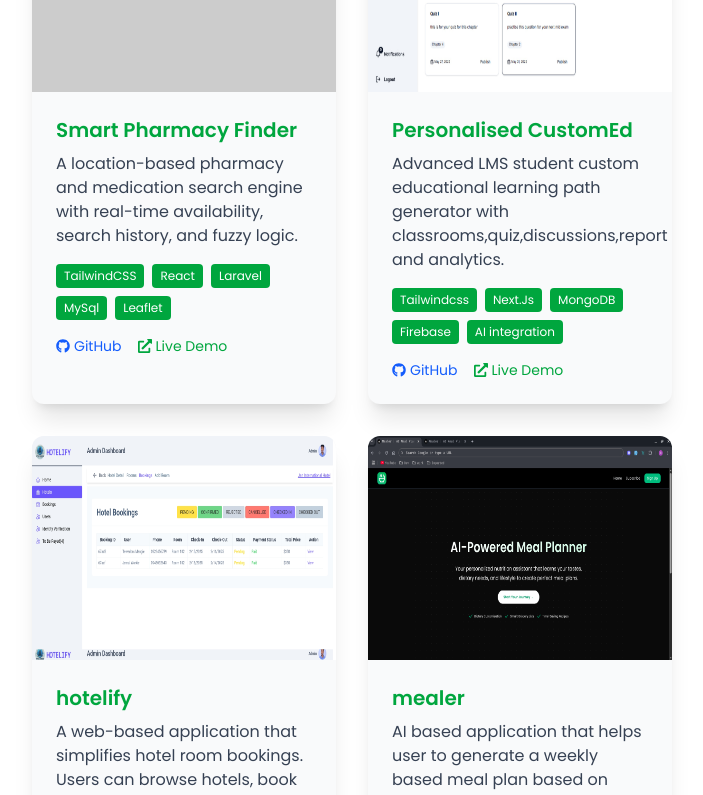
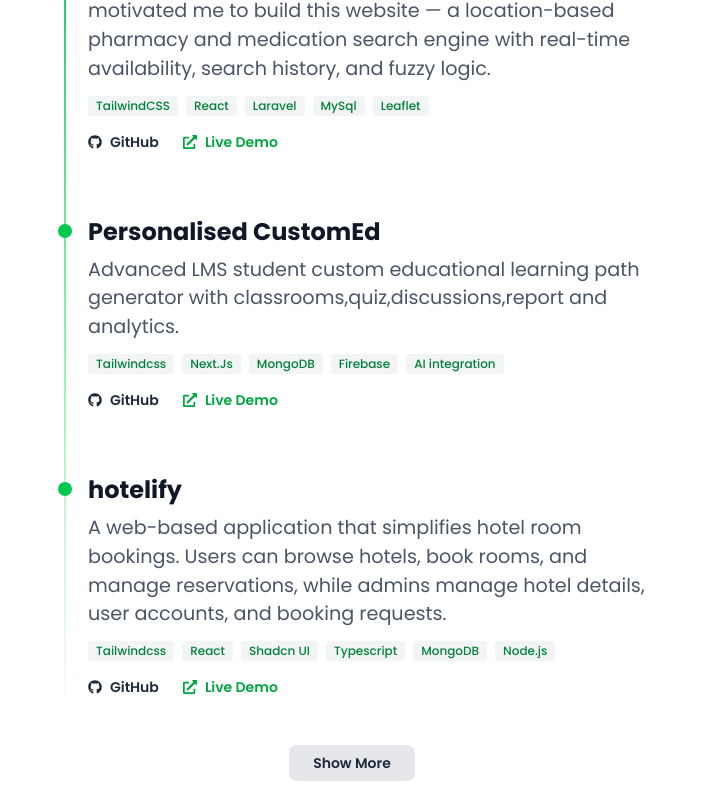
Before and after one commit to solomon-mh/solomon-muhye, a React (Vite) app: page / in a window 1280 px wide. Shown: the part 1990-2785 px from the top of the page, without its empty margins (288-991 px from the left). Built offline with nearby package versions, Linux system fonts and the light colour scheme.

Commit message:
refactor Experience and Projects components for improved layout and functionality; add Experience link to FloatingMenu; update project description for clarity

```diff
--- a/src/components/Experience.tsx
+++ b/src/components/Experience.tsx
@@ -33,7 +33,7 @@ const experiences = [
 
 const Experience = () => {
   return (
-    <section id="experience" className="py-2">
+    <section id="experience" className="py-2 px-8">
       <motion.h2
         initial={{ opacity: 0, y: -20 }}
         whileInView={{ opacity: 1, y: 0 }}
@@ -43,12 +43,20 @@ const Experience = () => {
         Experience
       </motion.h2>
 
-      <div className="relative max-w-4xl mx-auto border-l-2 border-green-500 dark:border-green-400 pl-6">
+      <div className="relative max-w-4xl mx-auto pl-6">
+        {/* Gradient vertical line */}
+        <div
+          className="absolute left-0 top-0 h-full w-[2px]
+               bg-gradient-to-b from-green-500 via-green-300 to-gray-50
+               dark:from-green-600 dark:via-green-300 dark:to-gray-900"
+        />
         {experiences.map((exp, i) => (
-          <div key={i} className="mb-10 group">
-            {/* Timeline dot */}
-            <div className="w-4 h-4 bg-green-500 dark:bg-green-400 rounded-full absolute -left-2.5 top-1.5 group-hover:scale-125 transition-transform" />
+          <div key={i} className="mb-16 relative group">
+            {/* Top dot */}
+            <div className="w-3.5 h-3.5 bg-green-500 dark:bg-green-400 rounded-full absolute -left-7.5 top-2 group-hover:scale-125 transition-transform" />
 
+            {/* Content */}
+            <div>
               <h3 className="text-xl font-semibold text-gray-900 dark:text-white">
                 {exp.role}
               </h3>
@@ -59,6 +67,7 @@ const Experience = () => {
                 {exp.details}
               </p>
             </div>
+          </div>
         ))}
       </div>
     </section>
--- a/src/components/FloatingMenu.tsx
+++ b/src/components/FloatingMenu.tsx
@@ -5,6 +5,7 @@ import {
   HiOutlineCog,
   HiOutlineCode,
   HiOutlineChatAlt,
+  HiOutlineBriefcase,
 } from "react-icons/hi";
 import { FiPlus } from "react-icons/fi";
 import { AnimatePresence, motion } from "framer-motion";
@@ -27,6 +28,7 @@ const FloatingMenu = () => {
     { icon: <HiOutlineUserCircle />, label: "About", href: "#about" },
     { icon: <HiOutlineCog />, label: "Skills", href: "#skills" },
     { icon: <HiOutlineCode />, label: "Projects", href: "#projects" },
+    { icon: <HiOutlineBriefcase />, label: "Experience", href: "#experience" },
     { icon: <HiOutlineChatAlt />, label: "Contact", href: "#contact" },
   ];
 
--- a/src/components/Projects.tsx
+++ b/src/components/Projects.tsx
@@ -1,61 +1,79 @@
-import { motion } from "framer-motion";
 import { FaGithub, FaExternalLinkAlt } from "react-icons/fa";
-import placeHolderImage from "../assets/sample.png";
 import { projects } from "../data/projects";
+import { useState } from "react";
 
 const Projects = () => {
+  const initialCount = 3; // how many to show at first
+  const [projectListsLength, setProjectListsLength] = useState(initialCount);
+  const [showMore, setShowMore] = useState(false);
+
+  const toggleShowMore = () => {
+    if (showMore) {
+      setProjectListsLength(initialCount ?? 3); // collapse
+    } else {
+      setProjectListsLength(projects.length); // expand
+    }
+    setShowMore(!showMore);
+  };
+
   return (
-    <section id="projects" className="py-16 transition-colors duration-500">
-      <div className="mx-auto">
-        <motion.h2
-          initial={{ opacity: 0, y: -30 }}
-          whileInView={{ opacity: 1, y: 0 }}
-          transition={{ duration: 0.6 }}
-          className="text-4xl font-bold text-center mb-12 text-green-600 dark:text-green-400"
-        >
+    <section id="projects" className="py-20">
+      <div className="px-4">
+        <h2 className="text-4xl font-extrabold text-green-600 dark:text-green-400 text-center mb-16">
           Projects
-        </motion.h2>
+        </h2>
 
-        <div className="grid gap-8 md:grid-cols-2">
-          {projects.map((proj) => (
-            <div className="rounded-xl overflow-hidden shadow-xl bg-gray-50 dark:bg-gray-800 hover:scale-[1.02] transition-transform duration-300">
-              <img
-                src={proj.image}
-                alt={proj.title}
-                className="w-full h-56 object-fit"
-                onError={(e) => {
-                  e.currentTarget.src = placeHolderImage;
-                }}
+        <div className="relative pl-10">
+          {/* Main vertical line with gradient */}
+          <div
+            className="absolute left-4 top-0 h-full w-[2px]
+                       bg-gradient-to-b from-green-500 via-green-300 to-gray-50
+                       dark:from-green-600 dark:via-green-300 dark:to-gray-900"
           />
-              <div className="p-6">
-                <h3 className="text-xl font-semibold text-green-600 dark:text-green-400">
+
+          <div className="space-y-16">
+            {projects.slice(0, projectListsLength).map((proj) => (
+              <div key={proj.title} className="relative group">
+                {/* Dot for each project */}
+                <div className="w-3.5 h-3.5 bg-green-500 dark:bg-green-400 rounded-full absolute -left-7.5 top-2 group-hover:scale-125 transition-transform" />
+
+                {/* Content */}
+                <div className="">
+                  <h3 className="text-2xl font-bold text-gray-900 dark:text-white">
                     {proj.title}
                   </h3>
-                <p className="text-base text-gray-700 dark:text-gray-300 mt-2 mb-4">
+                  <p className="text-gray-600 dark:text-gray-300 mt-2">
                     {proj.description}
                   </p>
-                <div className="flex flex-wrap gap-2 text-xs text-white">
+
+                  {/* Tech stack inline */}
+                  <div className="mt-3 flex flex-wrap gap-2">
                     {proj.tech.map((tech) => (
                       <span
                         key={tech}
-                      className="bg-green-600 dark:bg-green-500 px-2 py-1 rounded"
+                        className="text-xs font-medium bg-gray-100 text-green-700
+                                   dark:bg-gray-800 dark:text-white px-2 py-0.5 rounded"
                       >
                         {tech}
                       </span>
                     ))}
                   </div>
-                <div className="mt-4 flex gap-4">
+
+                  {/* Links */}
+                  <div className="mt-4 flex gap-6 text-sm font-semibold">
                     <a
                       href={proj.githubLink}
-                    className="text-sm text-blue-600 hover:underline flex items-center gap-1"
                       target="_blank"
+                      rel="noopener noreferrer"
+                      className="flex items-center gap-2 text-gray-800 dark:text-gray-200 hover:text-green-500"
                     >
                       <FaGithub /> GitHub
                     </a>
                     <a
                       href={proj.demoLink}
-                    className="text-sm text-green-600 hover:underline flex items-center gap-1"
                       target="_blank"
+                      rel="noopener noreferrer"
+                      className="flex items-center gap-2 text-green-600 dark:text-green-400 hover:underline"
                     >
                       <FaExternalLinkAlt /> Live Demo
                     </a>
@@ -63,35 +81,23 @@ const Projects = () => {
                 </div>
               </div>
             ))}
-          {/* <div
-            initial={{ opacity: 0, y: 30 }}
-            whileInView={{ opacity: 1, y: 0 }}
-            transition={{ delay: projects.length * 0.1, duration: 0.6 }}
-            className="rounded-xl overflow-hidden shadow-xl bg-gradient-to-br from-gray-200 via-gray-300 to-green-600 dark:text-white  dark:from-gray-400 dark:via-gray-400 dark:to-green-400 flex flex-col justify-center items-center p-8 hover:scale-[1.02] transition-transform duration-300"
+          </div>
+        </div>
+
+        {/* Show More / Show Less button */}
+        {projects.length > initialCount && (
+          <div className="mt-12 text-center">
+            <button
+              onClick={toggleShowMore}
+              className="px-6 py-2 text-sm font-semibold rounded-lg
+                         bg-gray-200 dark:text-white hover:bg-gray-300
+                         dark:bg-gray-800 dark:hover:bg-gray-700
+                         transition-colors"
             >
-            <h3 className="text-2xl font-bold mb-2 text-center">
-              <span className="flex items-center justify-center gap-4 my-2">
-                <FaStar className="text-yellow-400" />
-                <FaStar className="text-yellow-400" />
-                <FaStar className="text-yellow-400" />
-              </span>
-              Your Project Goes Here
-            </h3>
-            <p className="text-center text-sm mb-4">
-              Looking for something amazing? Let’s build your next big idea
-              together.
-            </p>
-            <span className="text-xs px-3 py-1 bg-white text-green-600 font-semibold rounded">
-              Custom Full-Stack Solutions
-            </span>
-            <a
-              href="#contact"
-              className="my-4 border border-green-600 text-green-700 dark:text-white hover:bg-green-100 dark:hover:bg-gray-400 px-6 py-3 rounded-full shadow-md text-lg transition"
-            >
-              Contact Me
-            </a>{" "}
-          </div> */}
+              {showMore ? "Show Less" : "Show More"}
+            </button>
           </div>
+        )}
       </div>
     </section>
   );
--- a/src/data/projects.ts
+++ b/src/data/projects.ts
@@ -9,7 +9,7 @@ export const projects = [
   {
     title: "Smart Pharmacy Finder",
     description:
-      "A location-based pharmacy and medication search engine with real-time availability, search history, and fuzzy logic.",
+      "I was urgently searching for medications for my family but couldn't find them at nearby pharmacies. So this motivated me to build this website — a location-based pharmacy and medication search engine with real-time availability, search history, and fuzzy logic.",
     tech: ["TailwindCSS", "React", "Laravel", "MySql", "Leaflet"],
     demoLink: "https://github.com/solomon-mh/fetanfews",
     githubLink: "https://github.com/solomon-mh/fetanfews",
```
Lines whose indentation alone changed are shown as unchanged.
